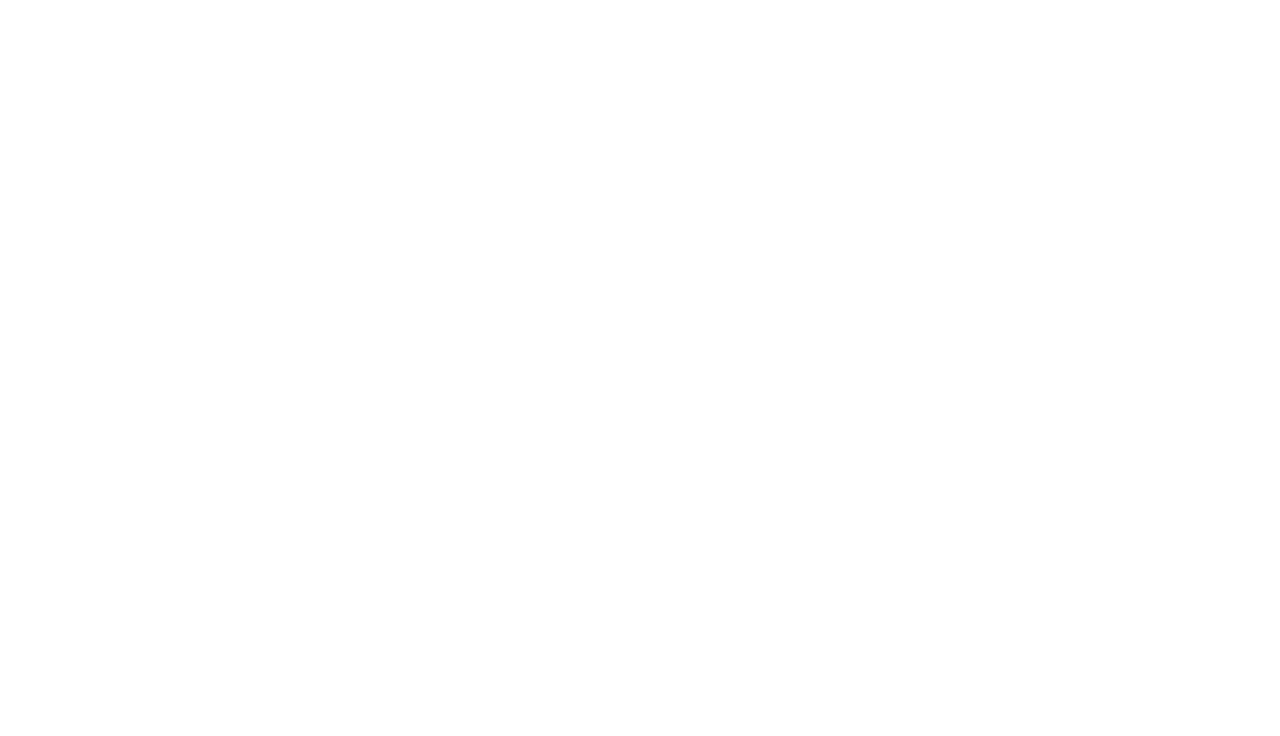
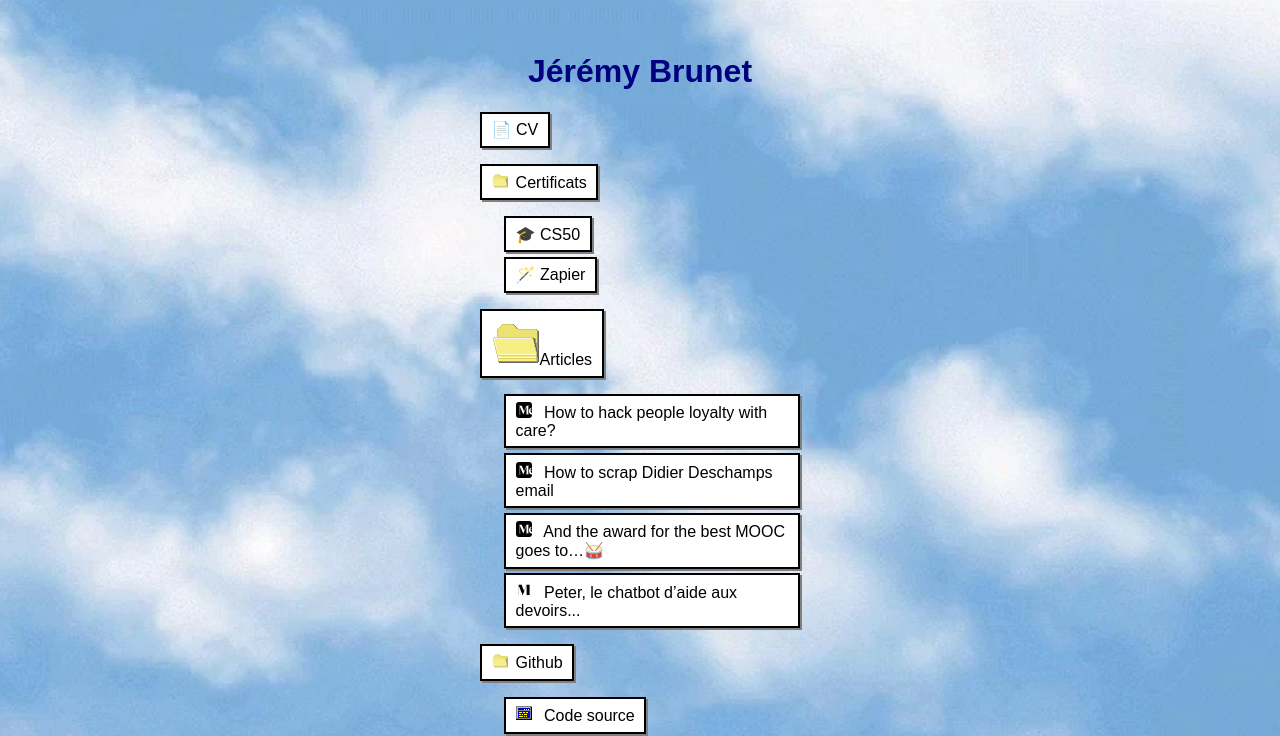
Before and after one commit to DFATPUNK/personal-website, a React (Vite) app: page / in a window 1280 px wide. Shown: the top 736 px of the page. Built offline with nearby package versions, Linux system fonts and the light colour scheme.

Commit message:
WIP: fix App.tsx

```diff
--- a/src/App.tsx
+++ b/src/App.tsx
@@ -2,7 +2,7 @@
 import "./index.css"
 
 function App() {
-  <MobileView />
+  return <MobileView />
 }
 
 export default App;
--- a/src/components/MobileView.tsx
+++ b/src/components/MobileView.tsx
@@ -47,7 +47,8 @@
           {/* Articles */}
           <div className={`tree-item`}>
             <div className={`tree-button  `} onClick={() => setArticlesOpen(!articlesOpen)}>
-                <img src={articlesOpen ? openFolderIcon : folderIcon} className="start-menu-icon" alt="folder" />
+                <img src={articlesOpen ? openFolderIcon : folderIcon} className="
+                " alt="folder" />
                 Articles
             </div>
           </div>
```
